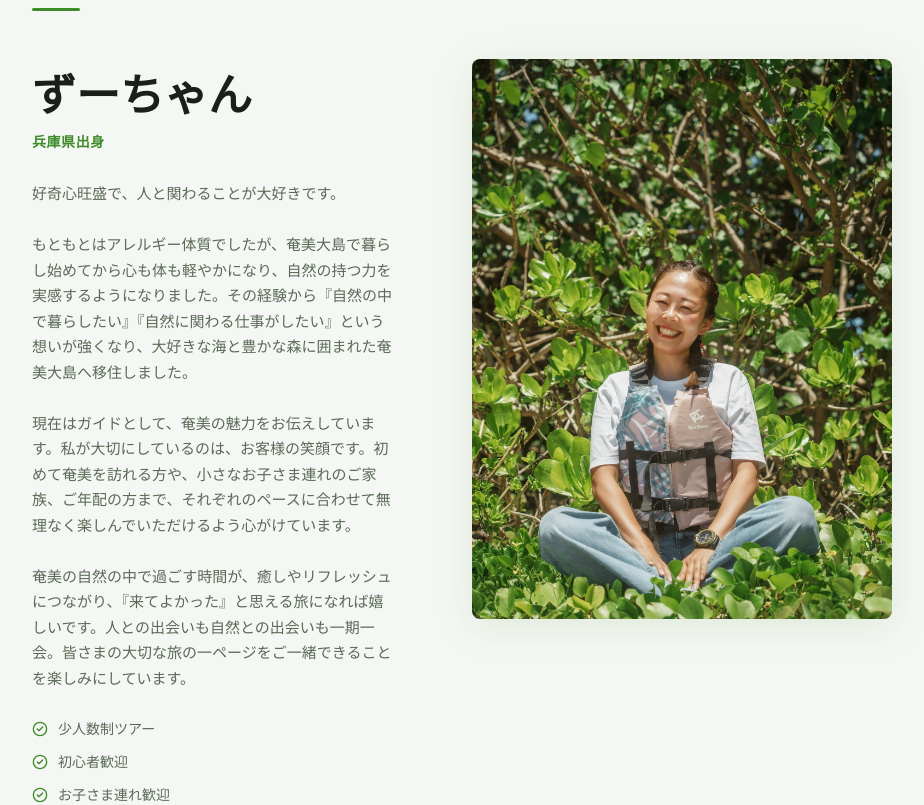
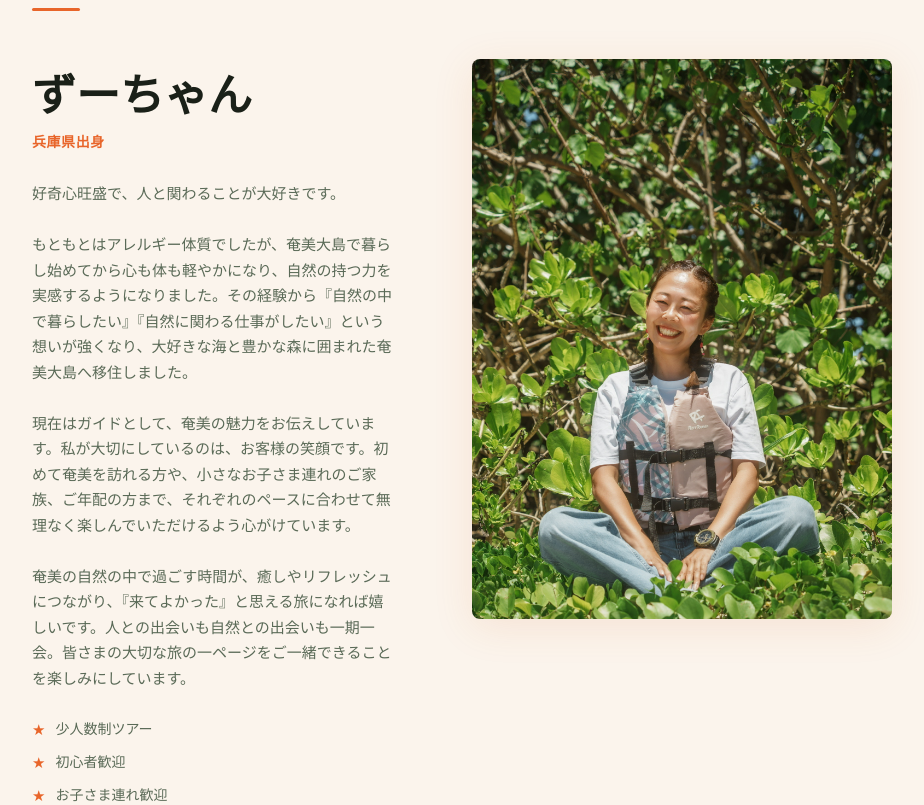
Before and after one commit to ikucha-portfolio/amami-guide-redesign, a React (Vite) app: page / in a window 1280 px wide. Shown: the part 1920-2725 px from the top of the page, without its empty margins (178-1102 px from the left). Built offline with nearby package versions, Linux system fonts and the light colour scheme.

Commit message:
GUIDEページ編集（背景、下線をオレンジに変更、チェックを星に変更）

```diff
--- a/src/components/Guide.jsx
+++ b/src/components/Guide.jsx
@@ -1,6 +1,5 @@
 import { GUIDE, COLORS } from "../siteData";
 import { ImageWithFallback } from "./ImageWithFallback";
-import { CheckCircle2 } from "lucide-react";
 import SectionHeader from "./common/SectionHeader";
 import {
   SECTION,
@@ -15,7 +14,7 @@ export default function Guide() {
       id="guide"
       style={{
         ...SECTION,
-        background: C.offWhite,
+        background: "#FBF4EC",
       }}
     >
       <div
@@ -26,6 +25,7 @@ export default function Guide() {
         <SectionHeader
           title="GUIDE"
           subtitle="ガイド紹介"
+          accentColor={C.orange}
         />
 
         <div
@@ -53,7 +53,7 @@ export default function Guide() {
             <p
               style={{
                 fontSize: "14px",
-                color: C.green,
+                color: C.orange,
                 fontWeight: 700,
                 marginBottom: "28px",
                 marginTop: "6px",
@@ -91,13 +91,17 @@ marginBottom: "28px",
                     gap: "10px",
                   }}
                 >
-                  <CheckCircle2
-                    size={16}
+                  <span
+                    aria-hidden="true"
                     style={{
-                      color: C.green,
+                      fontSize: "15px",
+                      lineHeight: 1,
+                      color: C.orange,
                       flexShrink: 0,
                     }}
-                  />
+                  >
+                    ★
+                  </span>
 
                   <span
                     style={{
@@ -117,7 +121,7 @@ marginBottom: "28px",
               borderRadius: "8px",
               overflow: "hidden",
               aspectRatio: "3 / 4",
-              boxShadow: "0 8px 40px rgba(62,140,42,0.12)",
+              boxShadow: "0 8px 40px rgba(216,109,44,0.12)",
             }}
           >
             <ImageWithFallback
--- a/src/components/common/SectionHeader.jsx
+++ b/src/components/common/SectionHeader.jsx
@@ -14,6 +14,7 @@ export default function SectionHeader({
   title,
   subtitle,
   light = false,
+  accentColor,
 }) {
   return (
     <div style={SECTION_HEADER}>
@@ -44,7 +45,7 @@ export default function SectionHeader({
           ...SECTION_BAR,
           background: light
             ? "rgba(255,255,255,0.5)"
-            : C.green,
+            : accentColor || C.green,
         }}
       />
     </div>
```
Lines whose indentation alone changed are shown as unchanged.
